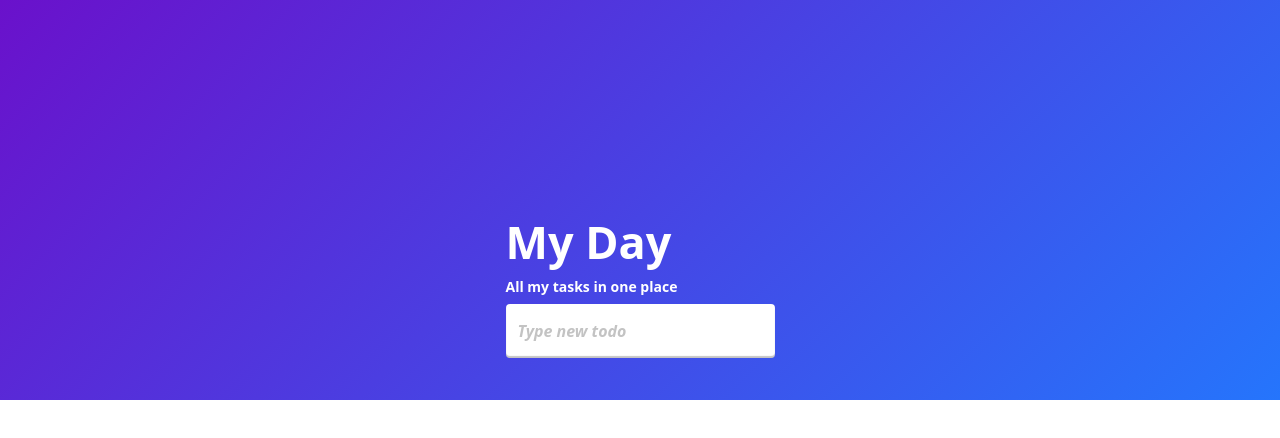
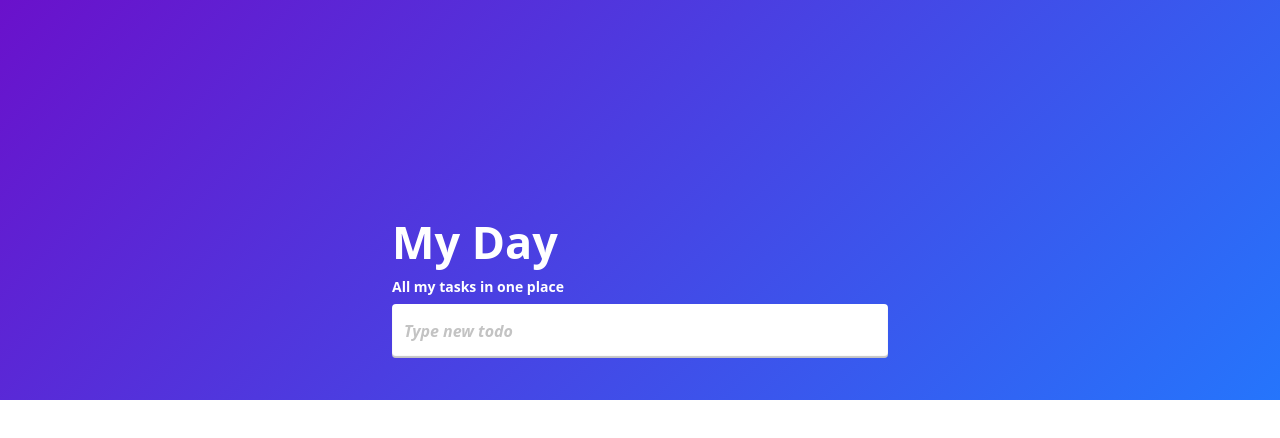
Before and after one commit to OrichalcosShunnoros/MyDayApp, a React (Vite) app: page / in a window 1280 px wide. Shown: the top 438 px of the page. Built offline with nearby package versions, Linux system fonts and the light colour scheme.

Commit message:
style: Change input width.

```diff
--- a/src/css/Header.css
+++ b/src/css/Header.css
@@ -17,7 +17,7 @@ header {
 }
 
 .new {
-    width: 100%;
+    width: 31rem;
     padding: 16px 12px;
     border: none;
     font-size: 16px;
```
